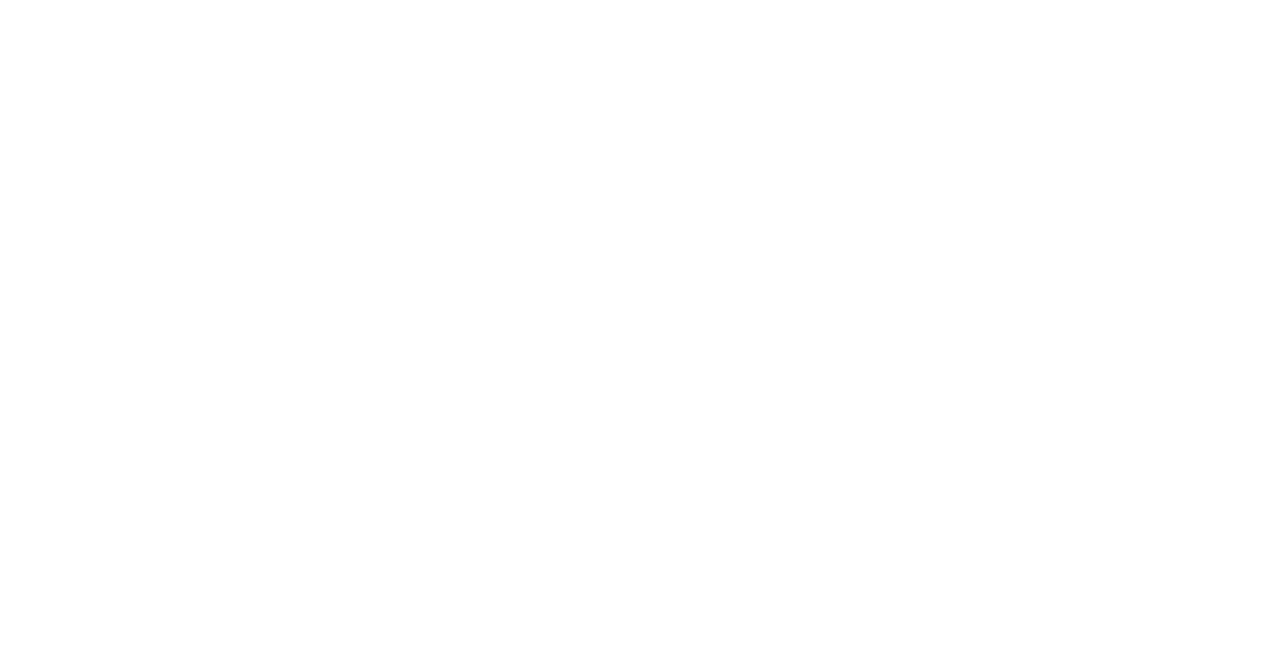
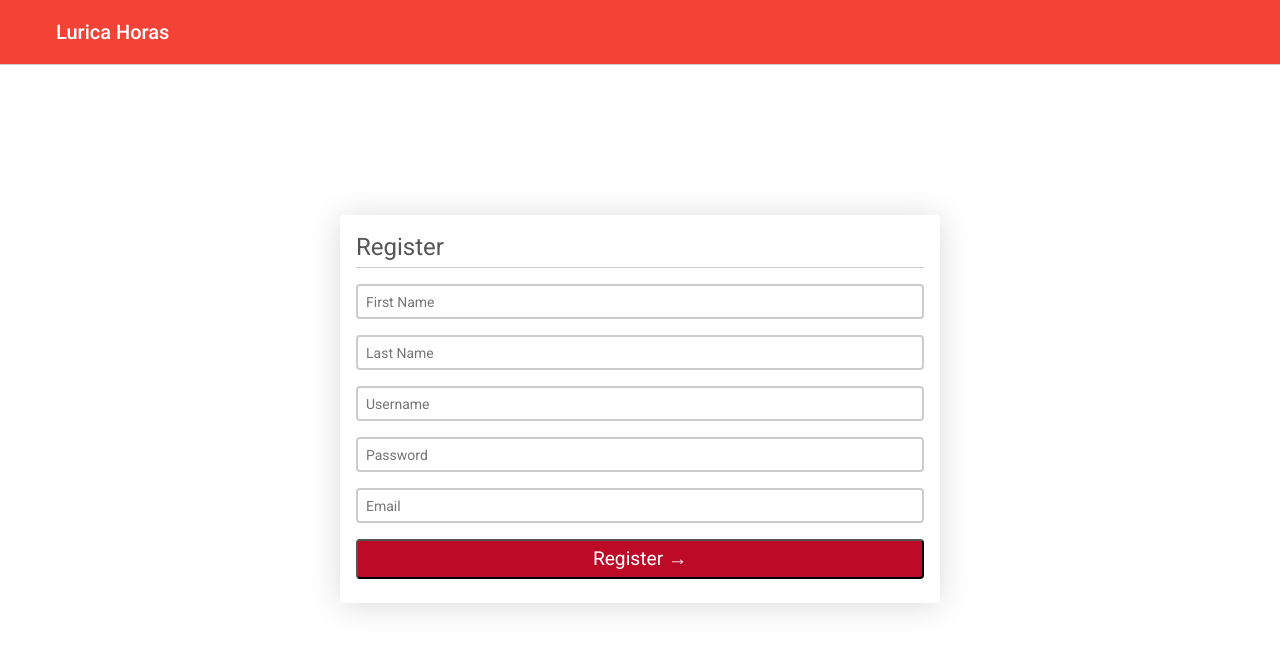
Before and after one commit to luricaopensource/lurica-horas-front, an Angular app: page /register in a window 1280 px wide. Before the commit this address led to /. Shown: the top 650 px of the page. Built offline with nearby package versions, Linux system fonts and the light colour scheme.

Commit message:
added register router, form and header to register and login

```diff
--- a/src/app/app-routing.module.ts
+++ b/src/app/app-routing.module.ts
@@ -3,8 +3,9 @@
 
 const routes: Routes = [
   { path: '', redirectTo: '/login', pathMatch: 'full' },
-  { path: 'login', loadChildren: () => import('./pages/login/login.module').then(m => m.LoginModule) },
-  { path: 'dashboard', loadChildren: () => import('./pages/dashboard/dashboard.module').then(m => m.DashboardModule) }
+  { path: 'login', loadChildren: () => import('./pages/login/login.module').then(m => m.LoginModule), data: { mode: 'login' } },
+  { path: 'dashboard', loadChildren: () => import('./pages/dashboard/dashboard.module').then(m => m.DashboardModule) },
+  { path: 'register', loadChildren: () => import('./pages/login/login.module').then(m => m.LoginModule), data: { mode: 'register' } }
 ]
 
 @NgModule({
--- a/src/app/pages/login/login.component.css
+++ b/src/app/pages/login/login.component.css
@@ -45,3 +45,13 @@
   width: 100%;
   font-size: 1.2rem;
 }
+
+header {
+  background-color: #f44336;
+}
+
+header h1 {
+  color: #fff;
+  font: 500 20px / 32px Roboto, "Helvetica Neue", sans-serif;
+  padding: 16px 56px;
+}
--- a/src/app/pages/login/login.component.html
+++ b/src/app/pages/login/login.component.html
@@ -1,4 +1,8 @@
-<form (submit)="login()" autocomplete="new-password">
+<header>
+  <h1>Lurica Horas</h1>
+</header>
+
+<form *ngIf="isLoginPage()" (submit)="login()" autocomplete="new-password">
   <h1>Login</h1>
 
   <div class="form-group">
@@ -11,3 +15,31 @@
 
   <button type="submit">Login &#8594;</button>
 </form>
+
+
+<form *ngIf="isRegisterPage()" (submit)="register()" autocapitalize="new-password">
+  <h1>Register</h1>
+
+  <div class="form-group">
+    <input required placeholder="First Name" type="text" id="firstname" name="firstname" autocomplete="new-password">
+  </div>
+
+  <div class="form-group">
+    <input required placeholder="Last Name" type="text" id="lastname" name="lastname" autocomplete="new-password">
+  </div>
+
+  <div class="form-group">
+    <input required placeholder="Username" type="text" id="username" name="username" autocomplete="new-password">
+  </div>
+
+  <div class="form-group">
+    <input required placeholder="Password" type="password" id="password" name="password" autocomplete="new-password">
+  </div>
+
+  <div class="form-group">
+    <input required placeholder="Email" type="email" id="email" name="email" autocomplete="new-password">
+  </div>
+
+  <button type="submit">Register &#8594;</button>
+
+</form>
--- a/src/app/pages/login/login.component.ts
+++ b/src/app/pages/login/login.component.ts
@@ -1,4 +1,5 @@
 import { Component, OnInit } from '@angular/core'
+import { ActivatedRoute, Router } from '@angular/router';
 import { User } from 'src/app/shared/models/users/user'
 import { LoginService } from 'src/app/shared/services/login/login.service'
 
@@ -9,22 +10,19 @@
 })
 export class LoginComponent implements OnInit {
 
-  constructor(private loginService: LoginService) { }
+  constructor(private route: ActivatedRoute, private router: Router, private loginService: LoginService) { }
 
-  ngOnInit(): void {
-    const user = new User(
-      "Julio",
-      "Dechert",
-      "juliodechert",
-      "admin",
-      "julio.dechert@lurica.us",
-      "admin"
-    )
+  ngOnInit(): void { }
 
-    this.loginService.register(user)
+  isLoginPage(): boolean {
+    return this.router.url.includes('login');
   }
 
-  login() {
+  isRegisterPage(): boolean {
+    return this.router.url.includes('register');
+  }
 
-  }
+  login() { }
+
+  register() { }
 }
```
